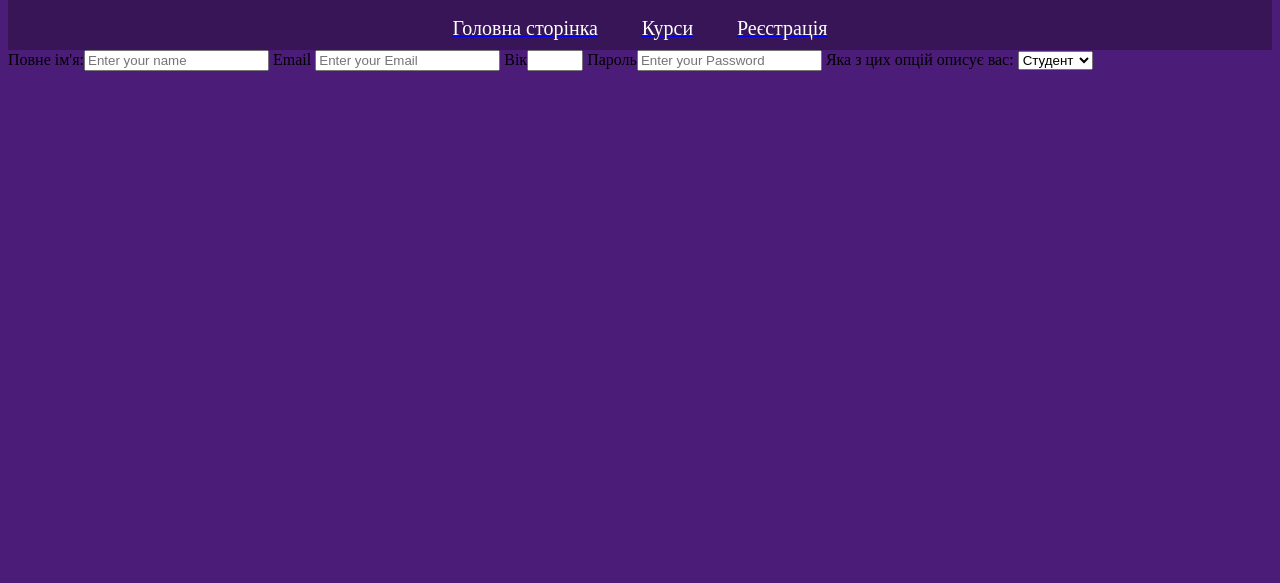
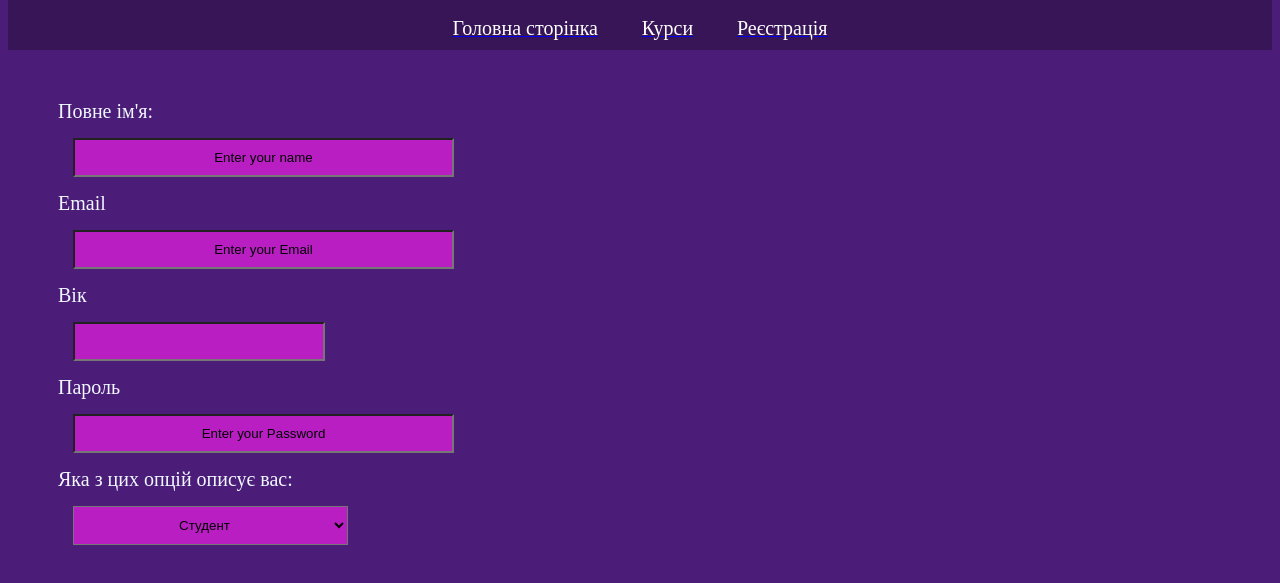
Before and after one commit to emmastrienko/lab2, a plain HTML site: page questionsry.html in a window 1280 px wide. Shown: the part 75-658 px from the top of the page. Drawn offline with Linux system fonts and the light colour scheme.

Commit message:
Update questionsry.html

```diff
--- a/questionsry.html
+++ b/questionsry.html
@@ -4,7 +4,7 @@
   <meta charset="UTF-8">
   <meta name="viewport" content="width=device-width, initial-scale=1.0">
   <title>Реєстрація</title>
-  <link rel="stylesheet" href="courses.css">
+  <link rel="stylesheet" href="forms.css">
   <link rel="icon" href="images/cosmos4.jpg">
 </head>
 <body>
```
